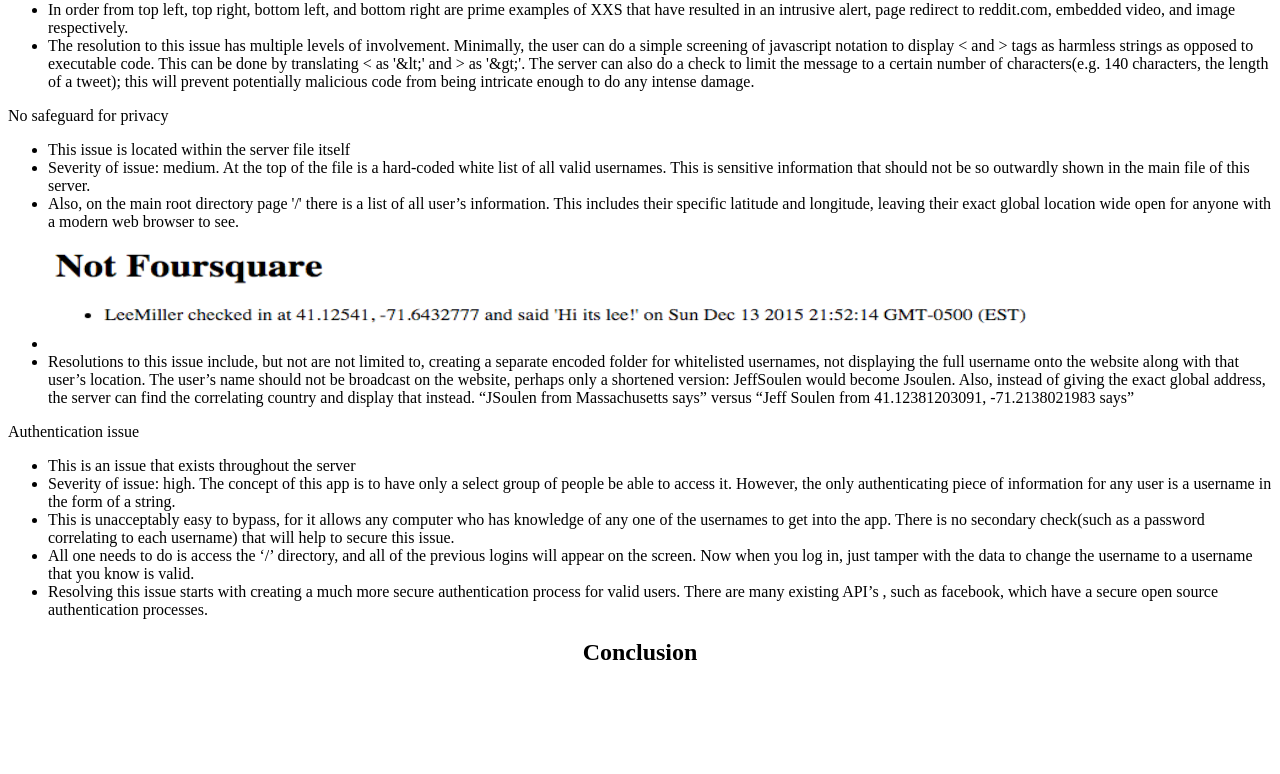
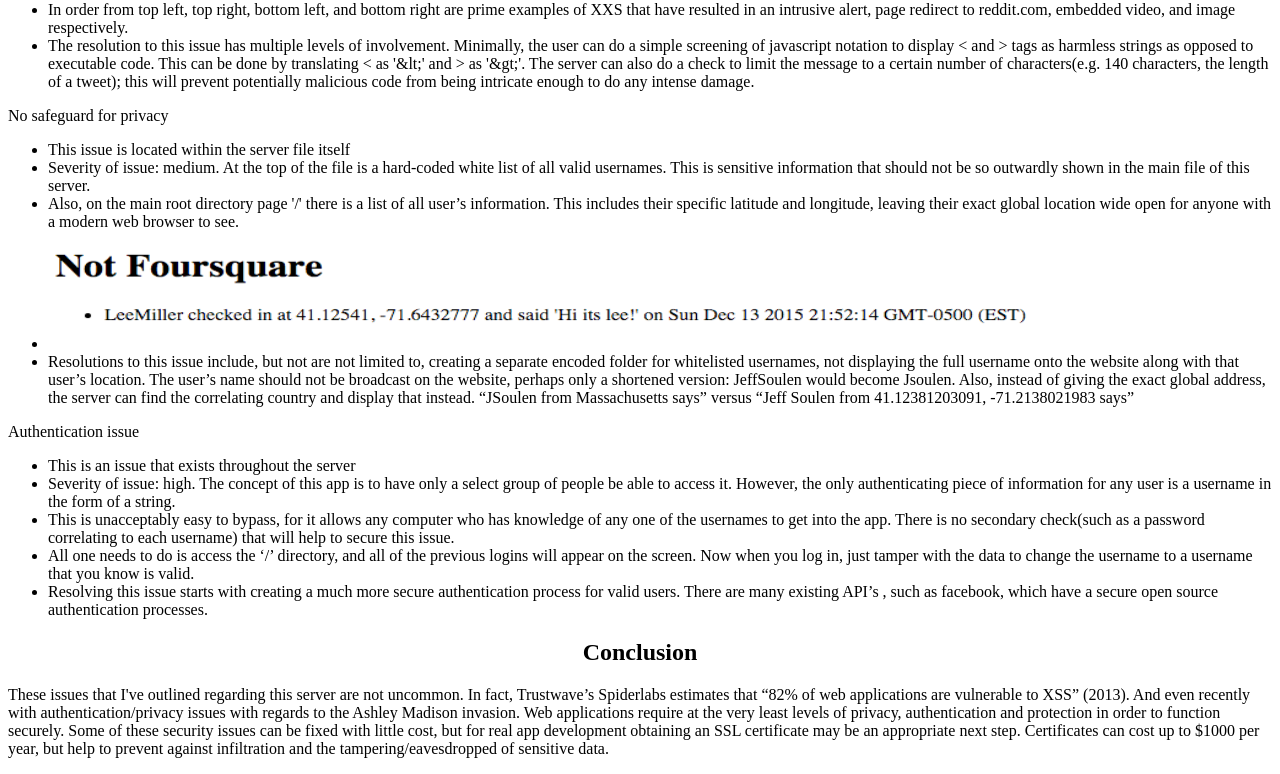
Before and after one commit to rohundhar/comp20-rdhar, a plain HTML site: page security/index.html in a window 1280 px wide. Shown: the part 1409-2183 px from the top of the page. Before the commit the page ends 2095 px from the top, so only its background shows below. Drawn offline with Linux system fonts and the light colour scheme.

Commit message:
update security

```diff
--- a/security/index.html
+++ b/security/index.html
@@ -57,9 +57,6 @@ Cross-Site Scripting Risk (XSS)
 	<img src="assets/privacyIssue.png" style='width:1000px;height:100px'>
 	<li></li>
 	<li>Resolutions to this issue include, but not are not limited to, creating a separate encoded folder for whitelisted usernames, not displaying the full username onto the website along with that user’s location. The user’s name should not be broadcast on the website, perhaps only a shortened version: JeffSoulen would become Jsoulen. Also, instead of giving the exact global address, the server can find the correlating country and display that instead. “JSoulen from Massachusetts says” versus “Jeff Soulen from 41.12381203091, -71.2138021983 says”</li>
-
-
-
 </ul>
  </p>
 <p>
@@ -76,7 +73,7 @@ Authentication issue
 </p>
 
 <h2>Conclusion</h2>
-<p></p>
+<p>These issues that I've outlined regarding this server are not uncommon. In fact, Trustwave’s Spiderlabs estimates that “82% of web applications are vulnerable to XSS” (2013). And even recently with authentication/privacy issues with regards to the Ashley Madison invasion. Web applications require at the very least levels of privacy, authentication and protection in order to function securely. Some of these security issues can be fixed with little cost, but for real app development obtaining an SSL certificate may be an appropriate next step. Certificates can cost up to $1000 per year, but help to prevent against infiltration and the tampering/eavesdropped of sensitive data. </p>
 
 </body>
 </html>
```
Also changed, not shown: 1 other file.
